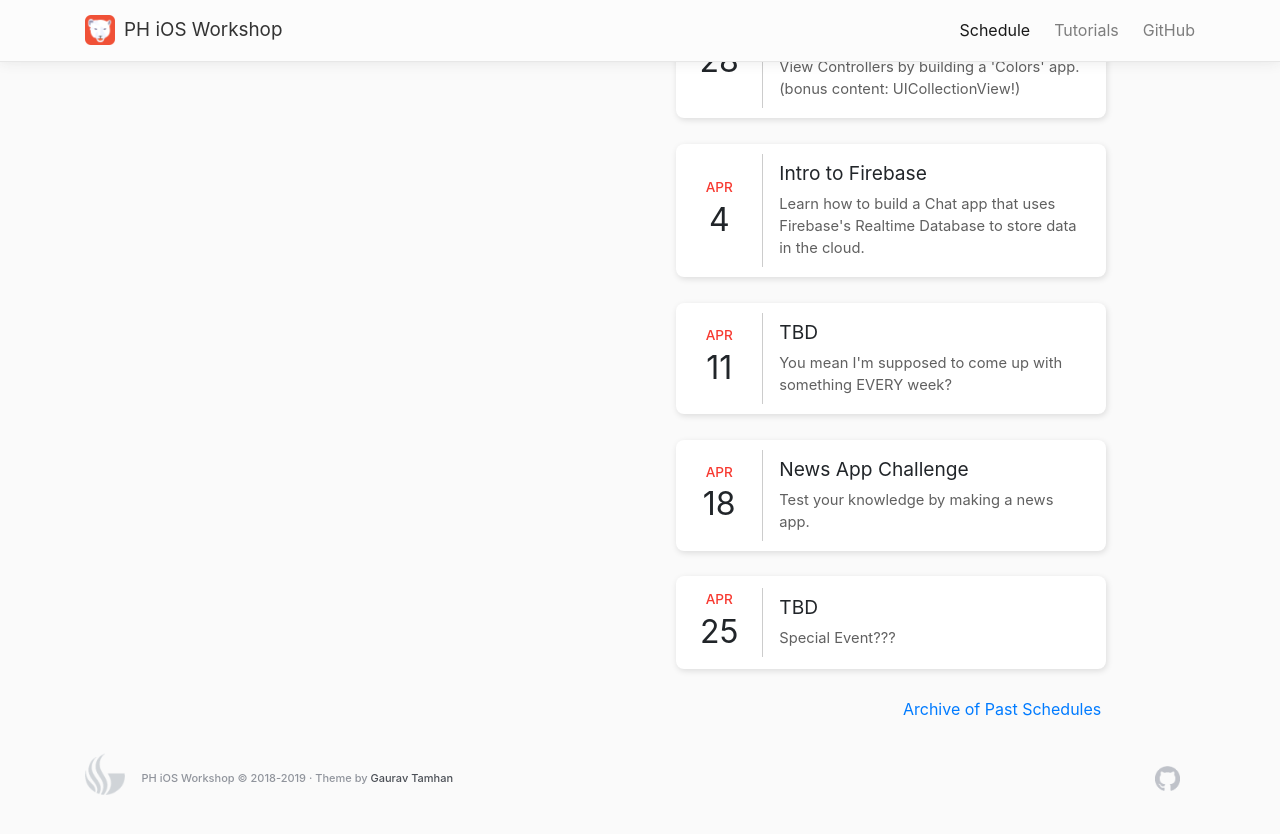
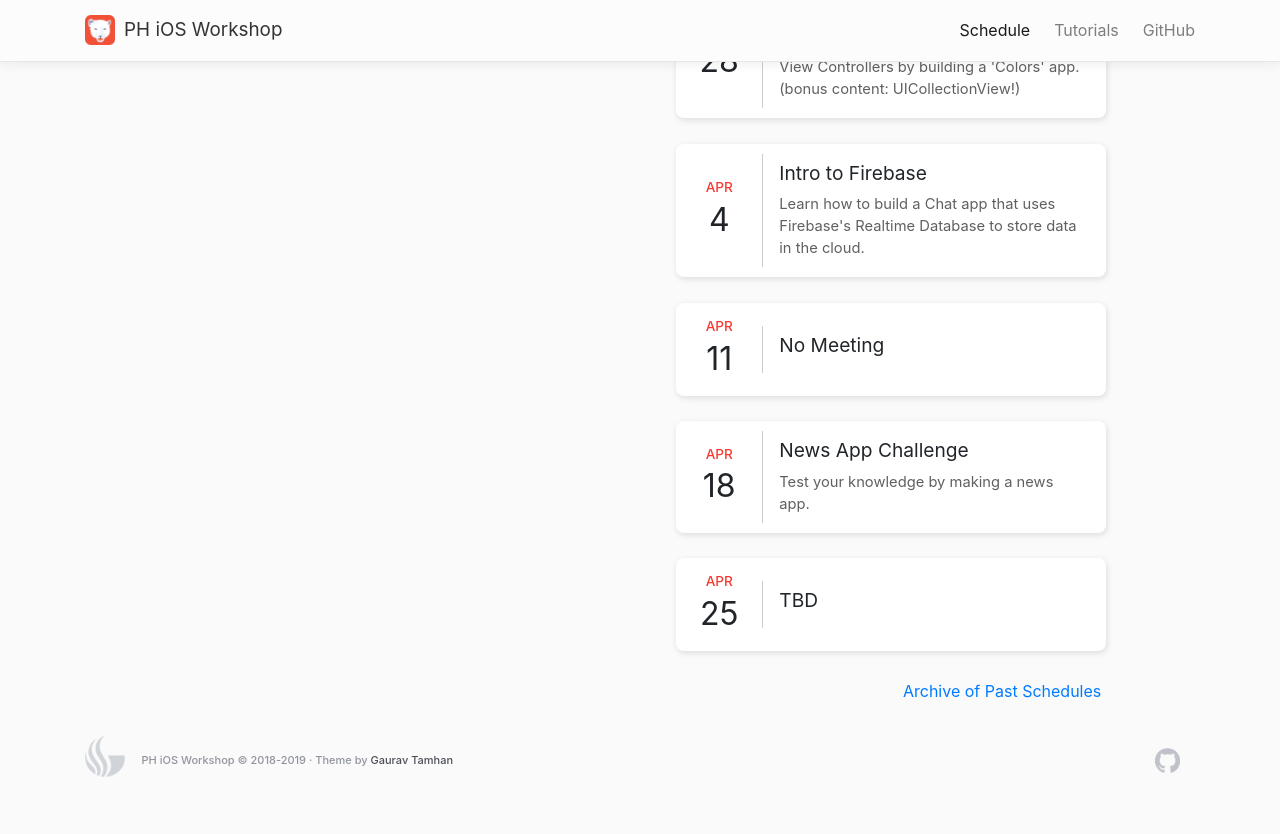
Before and after one commit to iosgsu/iosgsu.github.io, a Jekyll site: the page built from schedule.md, in a window 1280 px wide and 900 px high, scrolled down 1388 px. Shown: the top 834 px of the window. Built offline with Jekyll 4.4.1, drawn with Linux system fonts in a browser that asks for light colours; nearby versions of some CDN libraries; comment, search, counter and statistics services are not loaded; some of the changed text lies outside the part shown.

Commit message:
update schedule

```diff
--- a/_data/schedules/current-schedule.json
+++ b/_data/schedules/current-schedule.json
@@ -64,8 +64,8 @@
         {
             "month": 4,
             "day": 11,
-            "subject": "TBD",
-            "description": "You mean I'm supposed to come up with something EVERY week?"
+            "subject": "No Meeting",
+            "description": ""
         },
         {
             "month": 4,
@@ -77,7 +77,7 @@
             "month": 4,
             "day": 25,
             "subject": "TBD",
-            "description": "Special Event???"
-        },
+            "description": ""
+        }
     ]
 }
```
